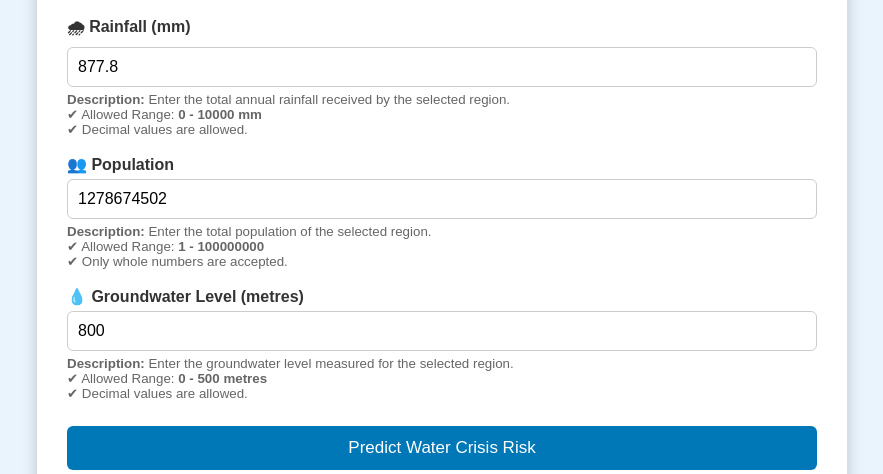
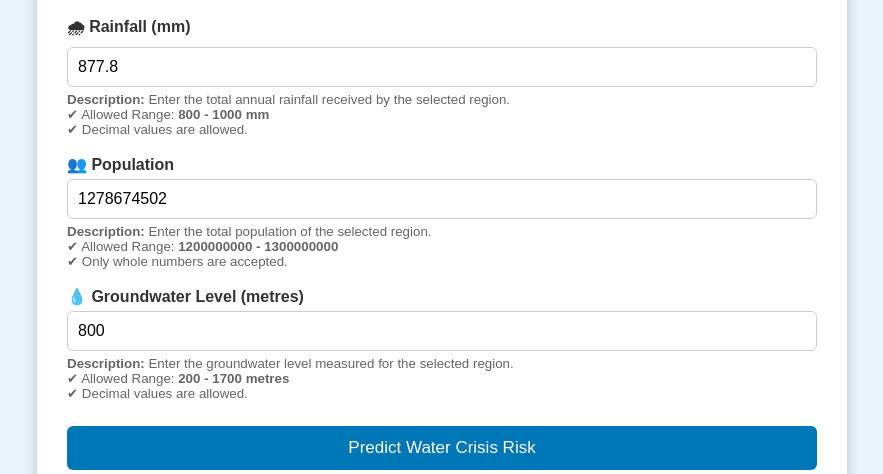
Before and after one commit to krnzs/Water-Crisis-Risk-Prediction, a Flask app: page / in a window 1280 px wide. Shown: the part 1202-1676 px from the top of the page, without its empty margins (198-1081 px from the left). Run offline with Flask 3, Linux system fonts and the light colour scheme; parts of the project's set-up code (start-up, migrations or seed data) failed here and were passed over.

Commit message:
Update allowed ranges for rainfall, population, and groundwater

```diff
--- a/templates/index.html
+++ b/templates/index.html
@@ -226,7 +226,7 @@ water distribution and sustainable resource management while supporting
     <small>
         <b>Description:</b> Enter the total annual rainfall received by the selected region.
         <br>
-        ✔ Allowed Range: <b>0 - 10000 mm</b>
+        ✔ Allowed Range: <b>800 - 1000 mm</b>
         <br>
         ✔ Decimal values are allowed.
     </small>
@@ -249,7 +249,7 @@ water distribution and sustainable resource management while supporting
     <small>
         <b>Description:</b> Enter the total population of the selected region.
         <br>
-        ✔ Allowed Range: <b>1 - 100000000</b>
+       ✔ Allowed Range: <b>1200000000 - 1300000000</b>
         <br>
         ✔ Only whole numbers are accepted.
     </small>
@@ -272,7 +272,7 @@ water distribution and sustainable resource management while supporting
     <small>
         <b>Description:</b> Enter the groundwater level measured for the selected region.
         <br>
-        ✔ Allowed Range: <b>0 - 500 metres</b>
+       ✔ Allowed Range: <b>200 - 1700 metres</b>
         <br>
         ✔ Decimal values are allowed.
     </small>
```
